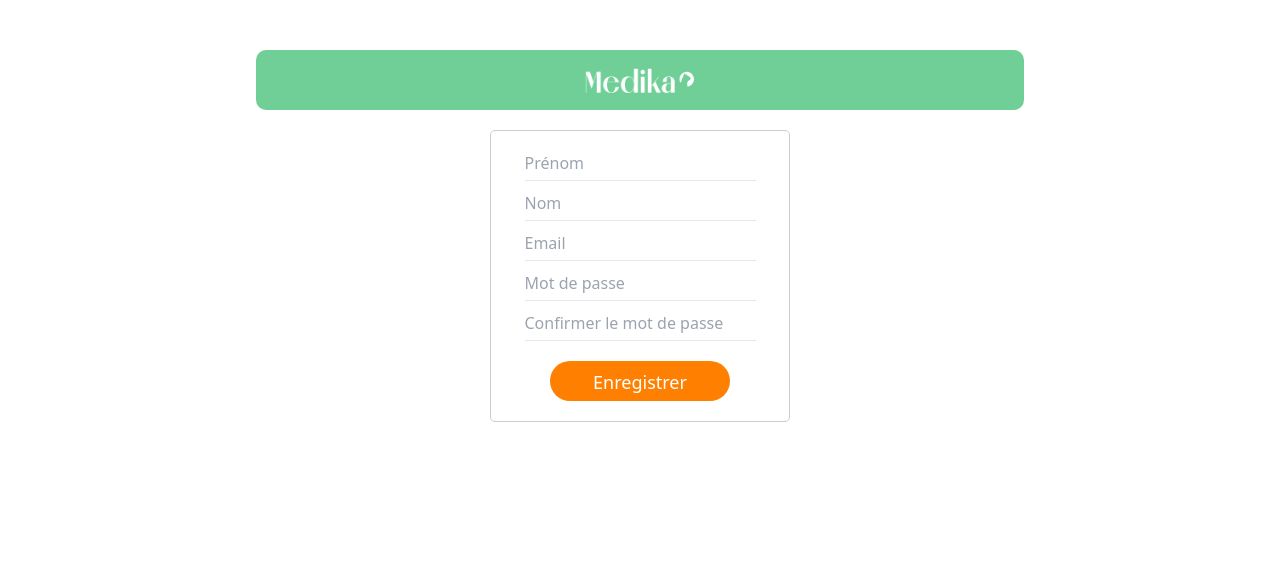
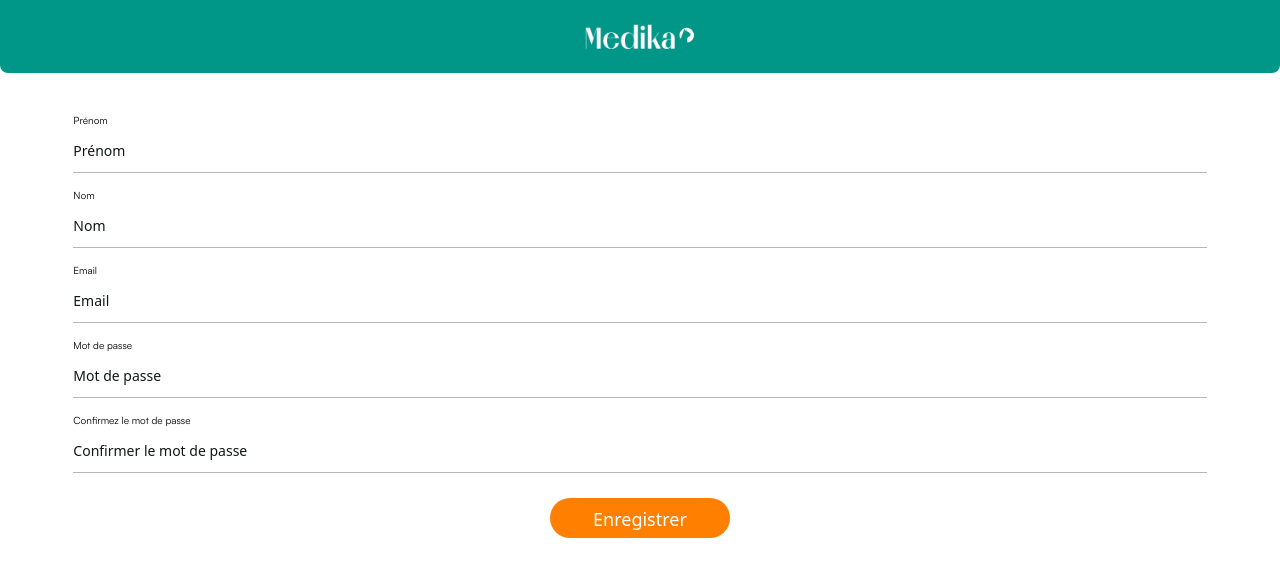
Before and after one commit to VChiofalo/medika, a React (Vite) app in the folder medika/frontend/: page /register in a window 1280 px wide. Shown: the top 576 px of the page. Built offline with nearby package versions, Linux system fonts and the light colour scheme.

Commit message:
Correction bug merge

```diff
--- a/medika/frontend/src/pages/SignupForm.jsx
+++ b/medika/frontend/src/pages/SignupForm.jsx
@@ -1,4 +1,4 @@
-import { useRef, useState } from 'react';
+import { useRef, useState } from "react";
 
 const SignupForm = () => {
   const formRef = useRef();
@@ -15,10 +15,12 @@ const SignupForm = () => {
     const confirmpassword = data.get("confirmPassword");
 
     if (password !== confirmpassword) {
-            setError('Les mots de passe ne sont pas identiques');
+      setError("Les mots de passe ne sont pas identiques");
       // clear password fields in dom
-            const formField = formRef.current.querySelectorAll('input[type="password"]');
-            formField.forEach(field => field.value = '');
+      const formField = formRef.current.querySelectorAll(
+        'input[type="password"]'
+      );
+      formField.forEach((field) => (field.value = ""));
       return;
     }
 
@@ -26,111 +28,172 @@ const SignupForm = () => {
       firstname,
       lastname,
       email,
-            password
-        }
+      password,
+    };
 
-        console.log(body);
-        const request = await fetch('http://localhost:3000/api/register', {
-            method: 'POST',
+    const request = await fetch("http://localhost:3000/api/register", {
+      method: "POST",
       headers: {
-                'Content-Type': 'application/json',
-                Accept: 'application/json',
+        "Content-Type": "application/json",
+        Accept: "application/json",
       },
-            body: JSON.stringify(body)
-        })
+      body: JSON.stringify(body),
+    });
     const response = await request.json();
-        console.log(response)
+    console.log(response);
   };
+
   return (
-        <div style={{ display: 'flex', flexDirection: 'column', alignItems: 'center', height: '100vh', marginTop: '50px' }}>
-            <div style={{ display: 'flex', justifyContent: 'center', alignItems: 'center', marginBottom: '20px', width: '60%', height: '60px', backgroundColor: '#6FCF97', borderRadius: '10px' }}>
-                <img src="/images/Medika.png" alt="Main Logo" style={{ width: '90px', height: '25px', marginRight: '0px' }} />
-                <img src="/images/Frame18.png" alt="Second Logo" style={{ width: '20px', height: '20px', marginLeft: '0px', marginBottom: '5px' }} />
+    <div
+    >
+      <div
+        style={{
+          display: "flex",
+          justifyContent: "center",
+          alignItems: "center",
+          marginBottom: "20px",
+        }}
+        className="bg-primary py-6 rounded-b-lg"
+      >
+        <div className="flex justify-center">
+            <img
+              src="/images/Medika.png"
+              alt="Main Logo"
+              style={{ width: "90px", height: "25px"}}
+              className="mx-auto my-0"
+            />
+            <img
+              src="/images/Frame18.png"
+              alt="Second Logo"
+              style={{
+                width: "20px",
+                height: "20px",
+                marginLeft: "0px",
+                marginBottom: "5px",
+              }}
+            />
         </div>
-            <form ref={formRef} onSubmit={handleSubmit} style={{
-                width: '300px',
-                padding: '20px',
-                border: '1px solid #ccc',
-                borderRadius: '5px',
-                display: 'flex',
-                flexDirection: 'column',
-                alignItems: 'center',
-            }}>
-                <div style={{ marginBottom: '10px' }}>
+      </div>
+      <form
+        ref={formRef}
+        onSubmit={handleSubmit}
+        style={{
+          padding: "20px",
+          borderRadius: "5px",
+          display: "flex",
+          flexDirection: "column",
+        }}
+        className="sm:w-11/12 mx-auto my-0"
+      >
+        <div
+          style={{ marginBottom: "10px" }}
+          className="flex flex-col"
+        >
+          <label
+            className="text-sm font-Satoshi"
+            htmlFor="firstname"
+          >
+            Prénom
+          </label>
           <input
             name="firstname"
             type="text"
             id="firstName"
             required
             placeholder="Prénom"
-                        style={{ marginBottom: '5px' }}
+            style={{ marginBottom: "5px" }}
+            className="placeholder:text-base placeholder:text-black focus:outline-none border-b border-[#B7B7B7] pr-4 py-2.5"
           />
-                    <hr style={{ margin: '0' }} />
+
         </div>
-                <div style={{ marginBottom: '10px' }}>
+        <div style={{ marginBottom: "10px" }} className="flex flex-col">
+          <label
+            className="text-sm font-Satoshi"
+            htmlFor="lastname"
+          >
+            Nom
+          </label>
           <input
             name="lastname"
             type="text"
             id="lastName"
             required
             placeholder="Nom"
-                        style={{ marginBottom: '5px' }}
+            style={{ marginBottom: "5px" }}
+            className="placeholder:text-base placeholder:text-black focus:outline-none border-b border-[#B7B7B7] pr-4 py-2.5"
           />
-                    <hr style={{ margin: '0' }} />
+
         </div>
-                <div style={{ marginBottom: '10px' }}>
+        <div style={{ marginBottom: "10px" }} className="flex flex-col">
+          <label className="text-sm font-Satoshi" htmlFor="email">
+            Email
+          </label>
           <input
             name="email"
             type="email"
             id="email"
             required
             placeholder="Email"
-                        style={{ marginBottom: '5px' }}
+            style={{ marginBottom: "5px" }}
+            className="placeholder:text-base placeholder:text-black focus:outline-none border-b border-[#B7B7B7] pr-4 py-2.5"
           />
-                    <hr style={{ margin: '0' }} />
+
         </div>
         {error && <p>{error}</p>}
-                <div style={{ marginBottom: '10px' }}>
+        <div style={{ marginBottom: "10px" }} className="flex flex-col">
+          <label className="text-sm font-Satoshi" htmlFor="password">
+            Mot de passe
+          </label>
           <input
             name="password"
             type="password"
             id="password"
             required
             placeholder="Mot de passe"
-                        style={{ marginBottom: '5px' }}
+            style={{ marginBottom: "5px" }}
+            className="placeholder:text-base placeholder:text-black focus:outline-none border-b border-[#B7B7B7] pr-4 py-2.5"
           />
-                    <hr style={{ margin: '0' }} />
+
         </div>
-                <div style={{ marginBottom: '10px' }}>
+        <div style={{ marginBottom: "10px" }} className="flex flex-col">
+          <label className="text-sm font-Satoshi" htmlFor="confirmPassword">
+            Confirmez le mot de passe
+          </label>
           <input
             name="confirmPassword"
             type="password"
             id="confirmPassword"
             required
             placeholder="Confirmer le mot de passe"
-                        style={{ marginBottom: '5px' }}
+            style={{ marginBottom: "5px" }}
+            className="placeholder:text-base placeholder:text-black focus:outline-none border-b border-[#B7B7B7] pr-4 py-2.5"
           />
-                    <hr style={{ margin: '0' }} />
+
         </div>
-                <button type="submit" style={{
-    backgroundColor: '#FF7F00',
-    color: '#ffffff',
-    border: 'none',
-    borderRadius: '20px',
-    padding: '8px 20px',
-    cursor: 'pointer',
-    fontSize: '18px',
-    marginTop: '10px',
-    transition: 'background-color 0.3s ease',
-    width: '180px',
-    height: '40px',
-    textAlign: 'center'
-}}>Enregistrer</button>
-
+        <div className="flex justify-center">
+            <button
+              type="submit"
+              style={{
+                backgroundColor: "#FF7F00",
+                color: "#ffffff",
+                border: "none",
+                borderRadius: "20px",
+                padding: "8px 20px",
+                cursor: "pointer",
+                fontSize: "18px",
+                marginTop: "10px",
+                transition: "background-color 0.3s ease",
+                width: "180px",
+                height: "40px",
+                textAlign: "center",
+              }}
+            >
+              Enregistrer
+            </button>
+        </div>
       </form>
     </div>
   );
-
-}
+};
 
 export default SignupForm;
```
Lines whose indentation alone changed are shown as unchanged.
